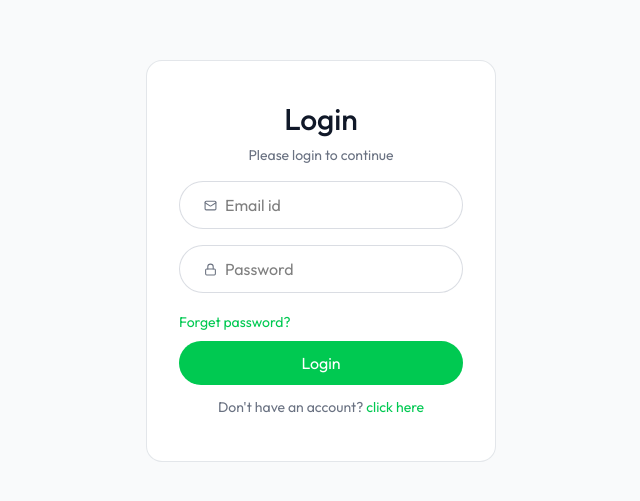
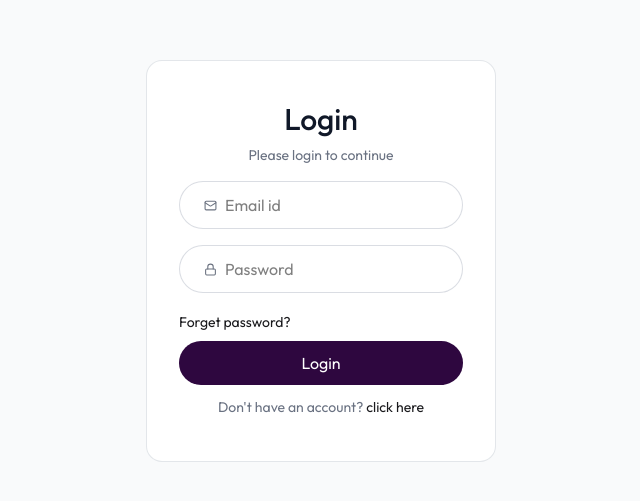
Before and after one commit to goodmorningsaksham/ResumeEdge, a React (Vite) app in the folder client/: page /app in a window 1280 px wide. Shown: the part 139-640 px from the top of the page, without its empty margins (319-959 px from the left). Built offline with nearby package versions, Linux system fonts and the light colour scheme; no server answers.

Commit message:
Add better UI and fix some minor issues

```diff
--- a/client/src/configs/api.js
+++ b/client/src/configs/api.js
@@ -1,7 +1,7 @@
 import axios from 'axios'
 
 const api = axios.create({
-    baseURL: import.meta.env.VITE_BASE_URL
+    baseURL: import.meta.env.VITE_API_URL
 })
 
 export default api
--- a/client/src/pages/Dashboard.jsx
+++ b/client/src/pages/Dashboard.jsx
@@ -112,23 +112,37 @@ const Dashboard = () => {
 
       <hr className='border-slate-300 my-6 sm:w-[305px]' />
 
+      <h2 className='text-2xl font-semibold mb-4 text-slate-700'>Uploaded Resumes</h2>
+
       <div className="grid grid-cols-2 sm:flex flex-wrap gap-4 ">
         {allResumes.map((resume, index)=>{
           const baseColor = colors[index % colors.length];
           return (
-            <button key={index} onClick={()=> navigate(`/app/builder/${resume._id}`)} className='relative w-full sm:max-w-36 h-48 flex flex-col items-center justify-center rounded-lg gap-2 border group hover:shadow-lg transition-all duration-300 cursor-pointer' style={{background: `linear-gradient(135deg, ${baseColor}10, ${baseColor}40)`, borderColor: baseColor + '40'}}>
+            <button key={index} onClick={()=> navigate(`/app/builder/${resume._id}`)} className='relative w-full sm:max-w-44 h-56 flex flex-col items-center justify-center rounded-lg gap-2 border group hover:shadow-lg transition-all duration-300 cursor-pointer' style={{background: `linear-gradient(135deg, ${baseColor}10, ${baseColor}40)`, borderColor: baseColor + '40'}}>
 
               <FilePenLineIcon className="size-7 group-hover:scale-105 transition-all " style={{ color: baseColor }}/>
               <p className='text-sm group-hover:scale-105 transition-all  px-2 text-center' style={{ color: baseColor }}>{resume.title}</p>
               <p className='absolute bottom-1 text-[11px] text-slate-400 group-hover:text-slate-500 transition-all duration-300 px-2 text-center' style={{ color: baseColor + '90' }}>
                  Updated on {new Date(resume.updatedAt).toLocaleDateString()}
               </p>
-              <div onClick={e=> e.stopPropagation()} className='absolute top-1 right-1 group-hover:flex items-center hidden'>
-                <button onClick={()=>navigate(`/app/analyzer/${resume._id}`)} title="Analyze Resume" className="size-7 p-1.5 hover:bg-white/50 rounded text-slate-700 transition-colors flex items-center justify-center">
-                  <Sparkles className="size-4" />
-                </button>
+
+              {/* Always visible action buttons */}
+              <div onClick={e=> e.stopPropagation()} className='absolute top-1 right-1 flex items-center gap-0.5'>
                 <TrashIcon onClick={()=>deleteResume(resume._id)} className="size-7 p-1.5 hover:bg-white/50 rounded text-slate-700 transition-colors"/>
                 <PencilIcon onClick={()=> {setEditResumeId(resume._id); setTitle(resume.title)}} className="size-7 p-1.5 hover:bg-white/50 rounded text-slate-700 transition-colors"/>
+              </div>
+
+              {/* Analyze button on left side */}
+              <div onClick={e=> e.stopPropagation()} className='absolute top-1 left-1'>
+                <button
+                  onClick={()=>navigate(`/app/analyzer/${resume._id}`)}
+                  title="Analyze Resume"
+                  className="flex items-center gap-2 px-2 py-1 hover:bg-white/50 rounded text-slate-700 transition-colors text-xs font-medium"
+                  style={{ color: baseColor }}
+                >
+                  <Sparkles className="size-3.5" />
+                  <span>Analyse</span>
+                </button>
               </div>
             </button>
           )
--- a/client/src/pages/Login.jsx
+++ b/client/src/pages/Login.jsx
@@ -53,13 +53,13 @@ const Login = () => {
                     <Lock size={13} color="#6B7280"/>
                     <input type="password" name="password" placeholder="Password" className="border-none outline-none ring-0" value={formData.password} onChange={handleChange} required />
                 </div>
-                <div className="mt-4 text-left text-green-500">
+                <div className="mt-4 text-left text-[#1A1A1D]">
                     <button className="text-sm" type="reset">Forget password?</button>
                 </div>
-                <button type="submit" className="mt-2 w-full h-11 rounded-full text-white bg-green-500 hover:opacity-90 transition-opacity">
+                <button type="submit" className="mt-2 w-full h-11 rounded-full text-white bg-[#2E073F] hover:opacity-90 transition-opacity">
                     {state === "login" ? "Login" : "Sign up"}
                 </button>
-                <p onClick={() => setState(prev => prev === "login" ? "register" : "login")} className="text-gray-500 text-sm mt-3 mb-11">{state === "login" ? "Don't have an account?" : "Already have an account?"} <a href="#" className="text-green-500 hover:underline">click here</a></p>
+                <p onClick={() => setState(prev => prev === "login" ? "register" : "login")} className="text-gray-500 text-sm mt-3 mb-11">{state === "login" ? "Don't have an account?" : "Already have an account?"} <a href="#" className="text-[#1A1A1D] hover:underline">click here</a></p>
             </form>
     </div>
   )
```
